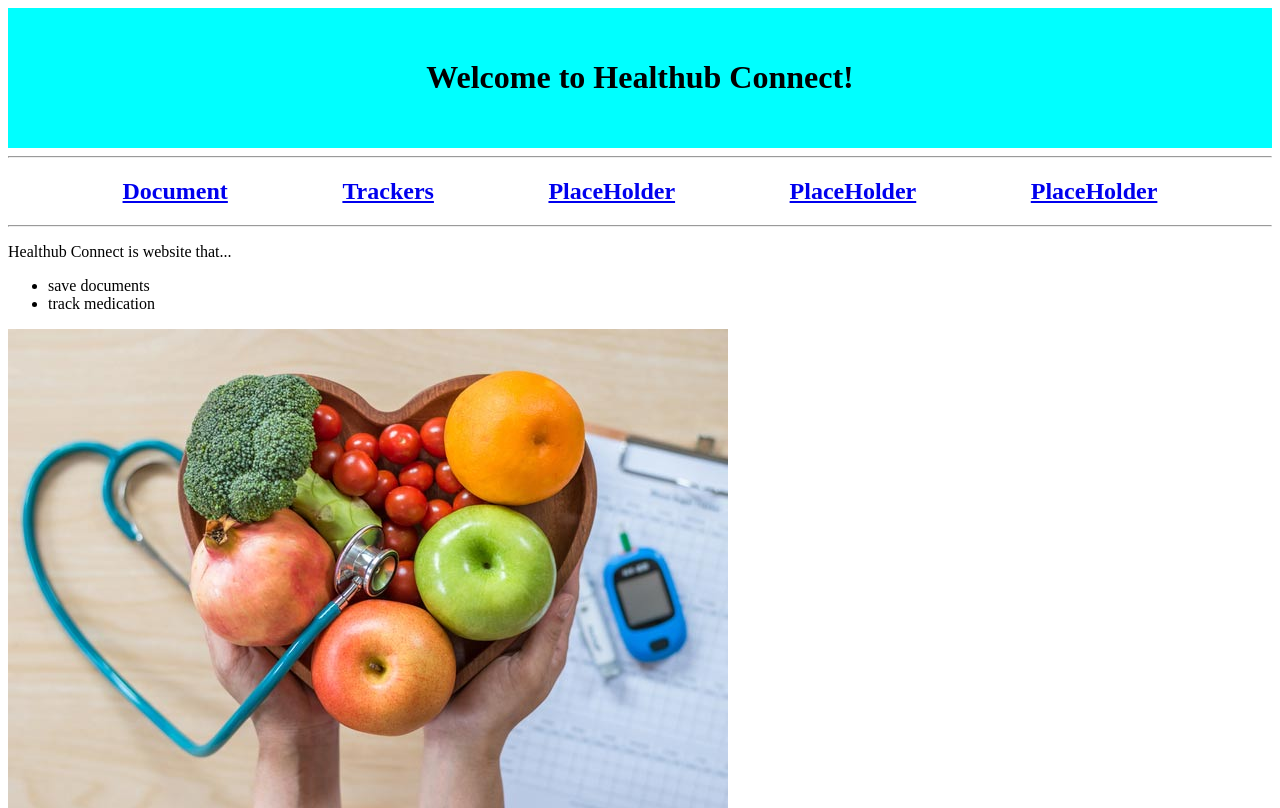
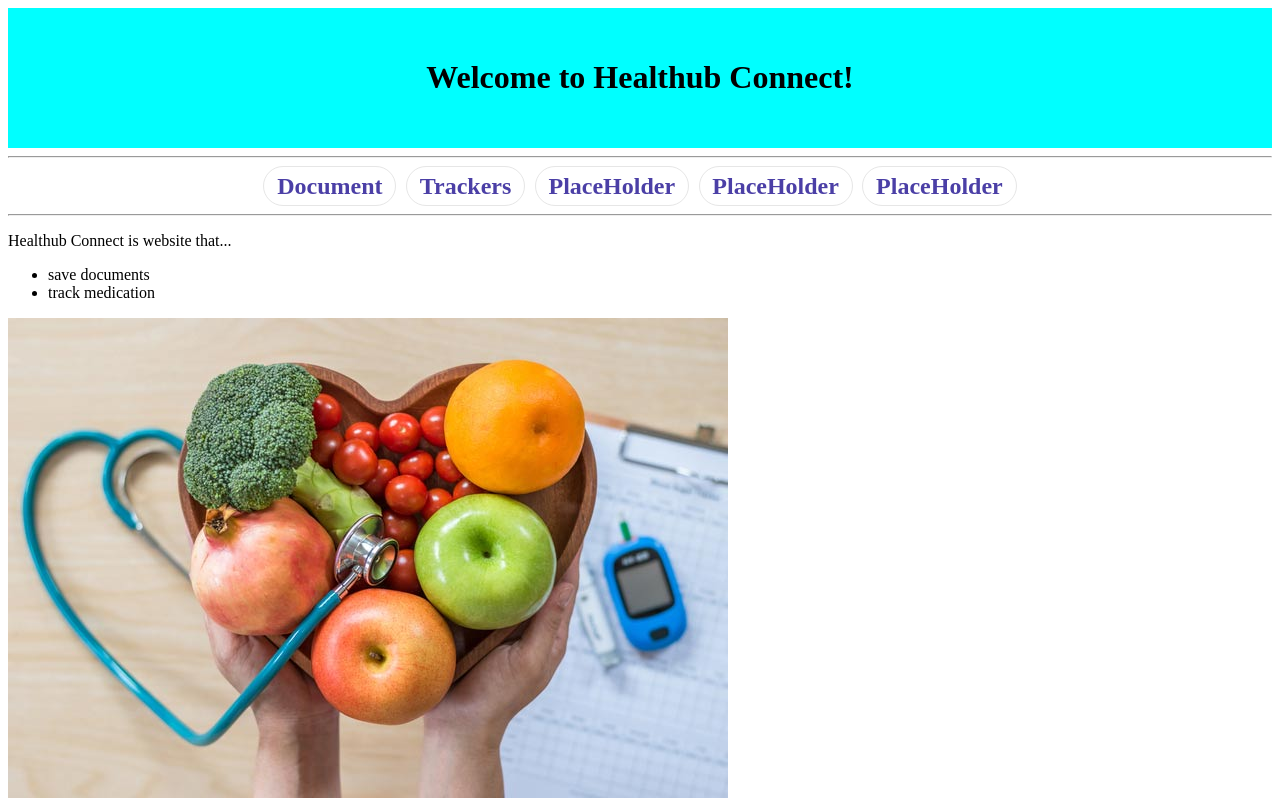
Before and after one commit to cherrerra-mejia999/Healthhub_Connect, a PHP site: page / in a window 1280 px wide. Shown: the top 808 px of the page. Run offline with PHP 8.4, Linux system fonts and the light colour scheme.

Commit message:
Update index_styles.css

```diff
--- a/index_styles.css
+++ b/index_styles.css
@@ -16,3 +16,57 @@ h2 {
     display: flex;
     justify-content: space-evenly;
 }
+
+.Navigations {
+  display: flex;
+  flex-wrap: wrap;
+  gap: 0.6rem;
+  justify-content: center;
+  margin: 0.5rem 0;
+  padding: 0;
+}
+
+.Navigations a {
+  display: inline-block;
+  padding: 0.45rem 0.8rem;
+  border: 1px solid #e6e6e6;
+  border-radius: 9999px;    /* This allows our features to appear pill shaped */
+  text-decoration: none;
+  font-weight: 600;
+  color: #4b3fa6;
+  background: #fff;
+  line-height: 1;
+}
+
+.Navigations a:hover,
+.Navigations a:focus {
+  border-color: #b5a8ff;
+  box-shadow: 0 0 0 3px rgba(181,168,255,0.25);
+  outline: none;
+}
+
+/* This is just to ensure that the visited links don’t turn purple */
+.Navigations a:visited { color: #4b3fa6; }
+
+/* Sign In button */
+.top-bar {
+  text-align: right;
+  padding: 10px 20px;
+}
+
+/* Style of the sign in button */
+.signin-btn {
+  background-color: #4b3fa6;
+  color: white;
+  border: none;
+  padding: 10px 18px;
+  border-radius: 20px;
+  font-weight: 600;
+  cursor: pointer;
+  transition: 0.25s ease;
+}
+
+.signin-btn:hover {
+  background-color: #3a2f88;
+  transform: translateY(-2px);
+}
```
